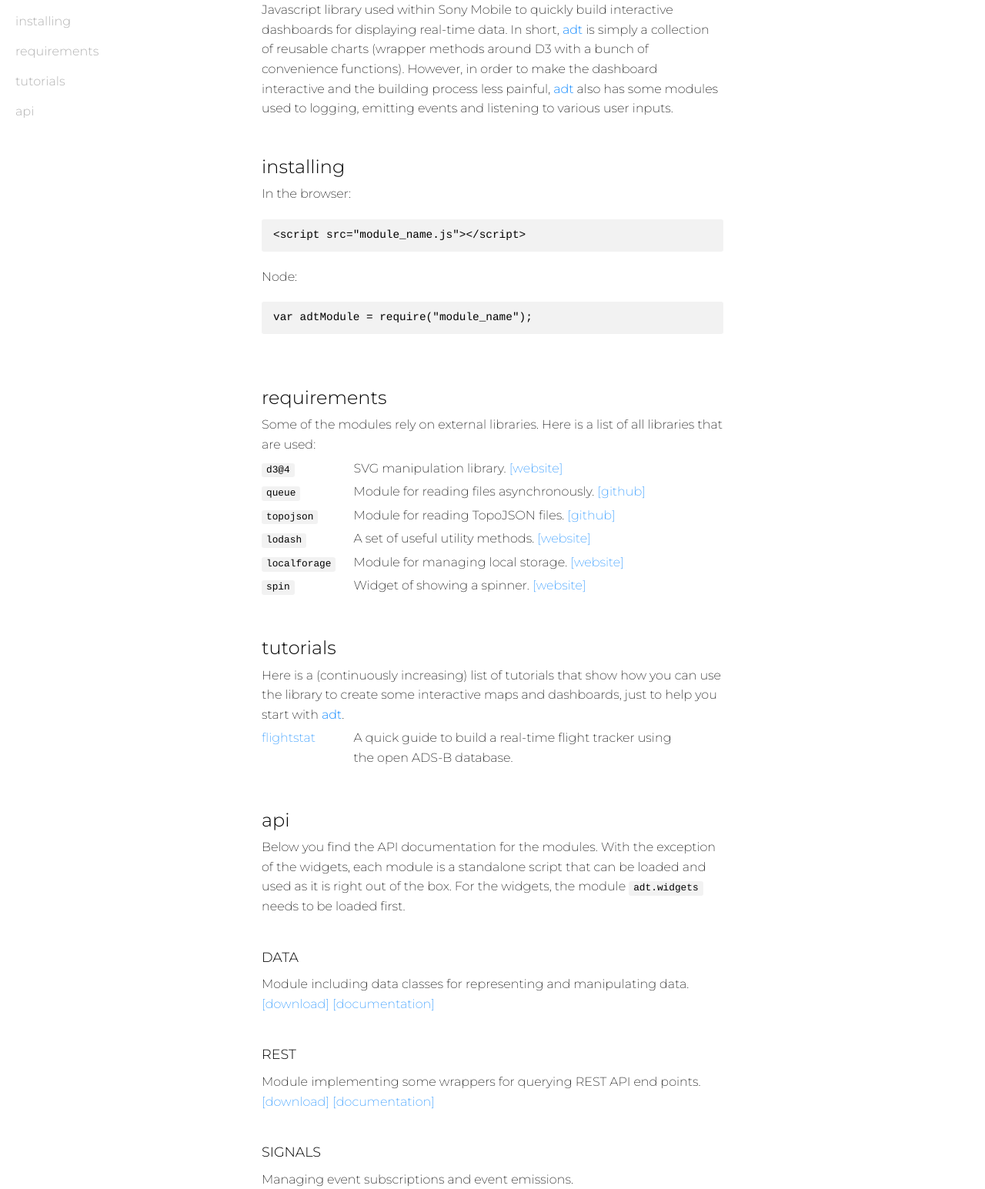
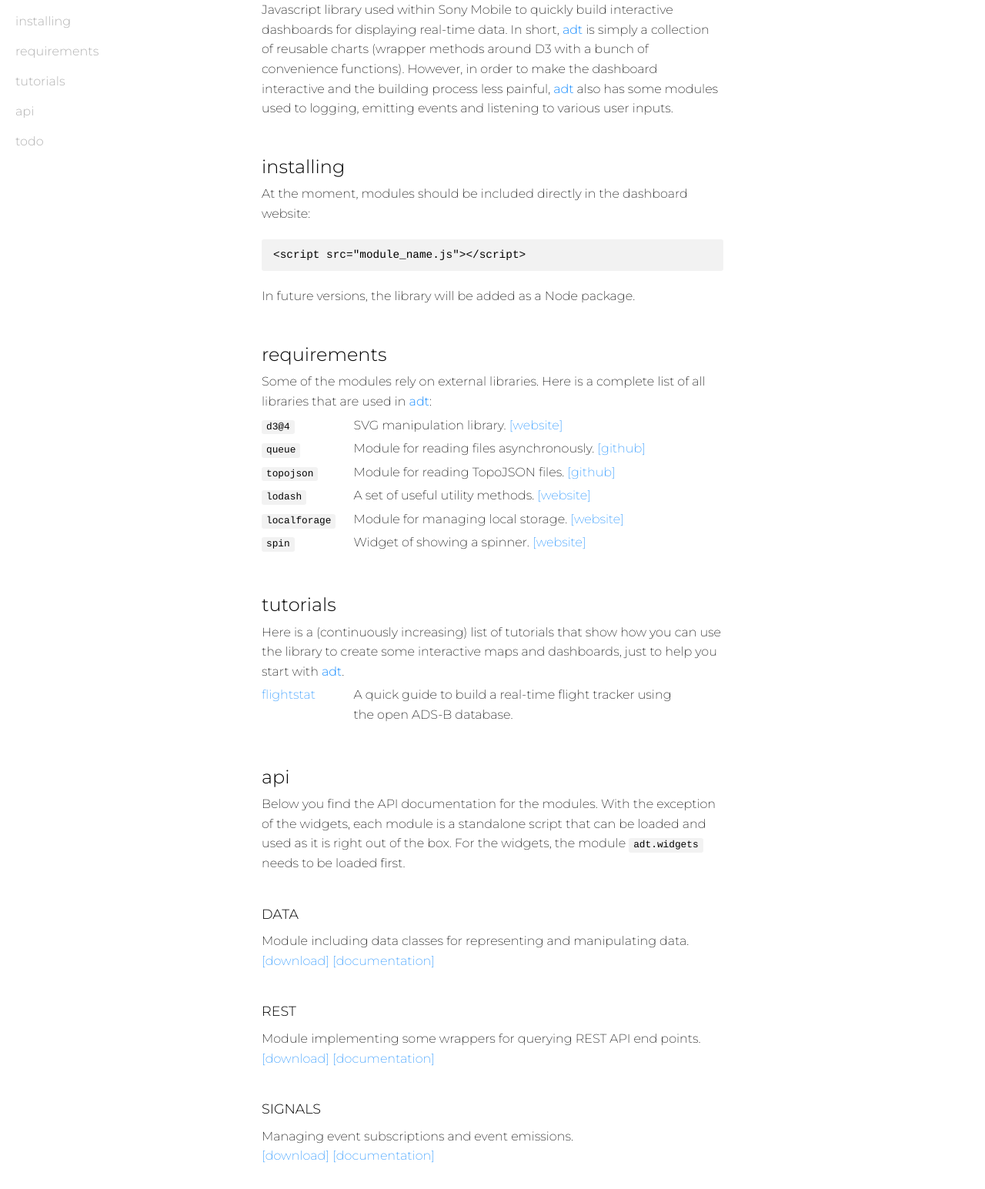
Before and after one commit to sonyxperiadev/adt, a plain HTML site: page index.html in a window 1280 px wide. Shown: the part 111-1656 px from the top of the page at 77% size. Drawn offline with Linux system fonts and the light colour scheme.

Commit message:
node_modules added to .gitignore, documentation content finalized

```diff
--- a/index.html
+++ b/index.html
@@ -14,7 +14,7 @@
 <!-- Menu -->
 <input type="checkbox" id="menu"><label for="menu" id="open">☰</label>
 <aside>
-	<div class="adt-logo">adt</div>
+	<div class="adt-logo">adt v0.1</div>
 	<nav>
 		<div>
 			<a href="#description">what is this</a>
@@ -50,6 +50,7 @@
 					<a href="#api-widgets.status">widgets.status</a>
 				</div>
 			</div>
+			<a href="#todo">todo</a>
 		</div>
 	</nav>
 </aside>
@@ -72,17 +73,16 @@
 
 	<!-- install -->
 	<h1 id="installing">installing</h1>
-	In the browser:
+	At the moment, modules should be included directly in the dashboard website:
 	<pre>&lt;script src="module_name.js"&gt;&lt;/script&gt;</pre>
 
-	Node:
-	<pre>var adtModule = require("module_name");</pre>
+	In future versions, the library will be added as a Node package.
 
 
 	<!-- requirements -->
 	<h1 id="requirements">requirements</h1>
 	Some of the modules rely on external libraries.
-	Here is a list of all libraries that are used:
+	Here is a complete list of all libraries that are used in <span class="adt"></span>:
 	<dl class="custom">
 		<dt><code>d3@4</code></dt>
 		<dd>SVG manipulation library. <a href="https://d3js.org/">[website]</a></dd>
@@ -119,13 +119,24 @@
     Below you find the API documentation for the modules. With the exception of the widgets, each module is a standalone
     script that can be loaded and used as it is right out of the box. For the widgets, the module <code>adt.widgets</code>
     needs to be loaded first.
+	<div id="api-content"></div>
+
+
+	<!-- todo -->
+	<h1 id="todo">todo</h1>
+	A (non-exhaustive) list of TODO and planned improvements for future versions.
+	<ul>
+		<li>Add <code>package.json</code> with each module as a separate npm package.</li>
+		<li>Add unit tests.</li>
+		<li>Improve zooming mechanism in <code>adt.widgets.map</code>.</li>
+	</ul>
 
 
 </main>
 
 <script>
 	function addEntry(d) {
-		var div = d3.select("main").append("div");
+		var div = d3.select("#api-content").append("div");
 
 		div.append("h" + d.level)
 			.attr("id", "api-" + d.name)
@@ -134,7 +145,7 @@
 			.html(d.desc + "<br>");
 		if (d.links) {
             div.append("a")
-                .attr("href", "lib/" + d.name + ".min.js")
+                .attr("href", "build/" + d.name + ".min.js")
                 .text("[download]");
             div.append("span").html("&nbsp;");
             div.append("a")
```
Also changed, not shown: 1 other file.
